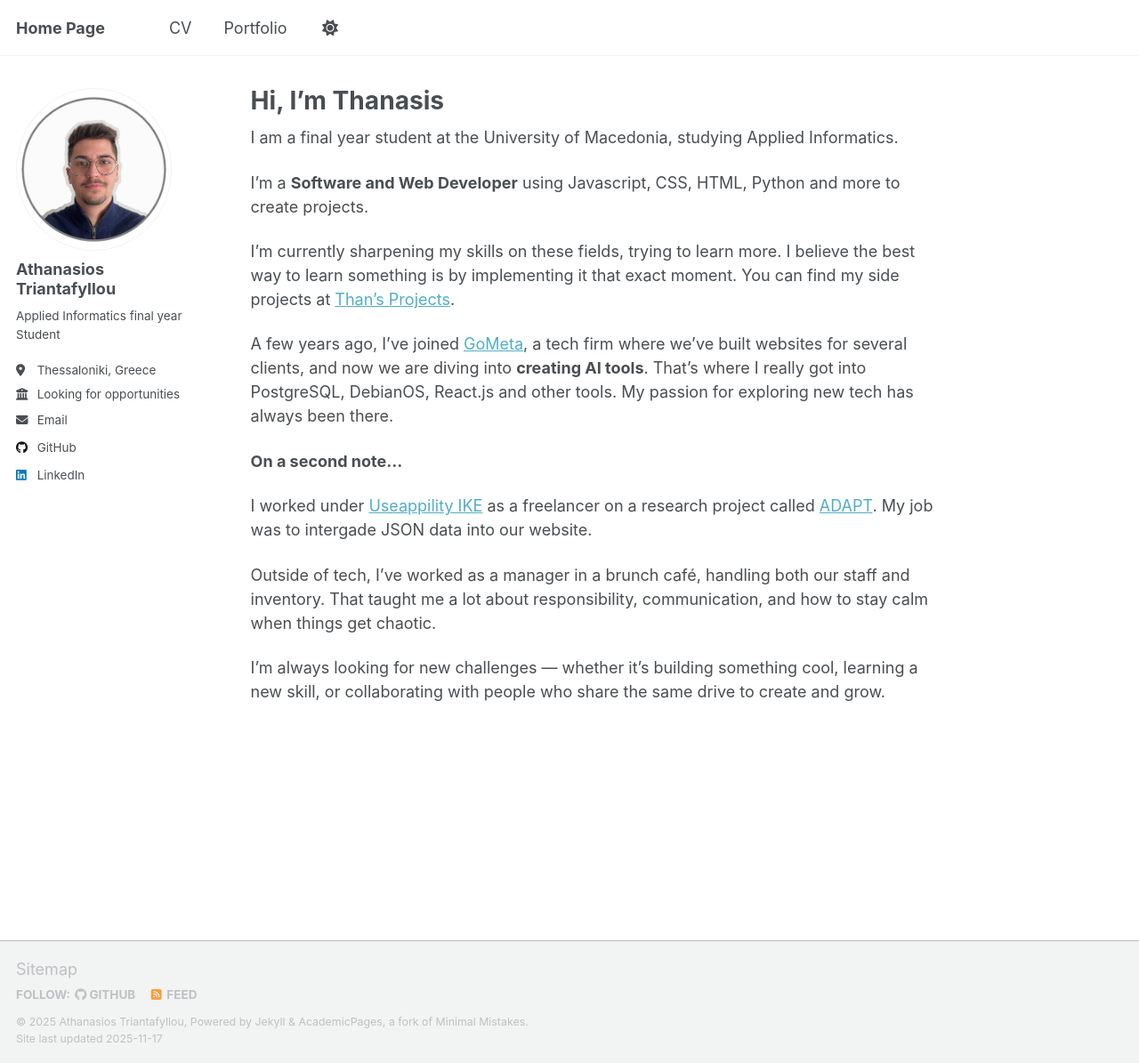
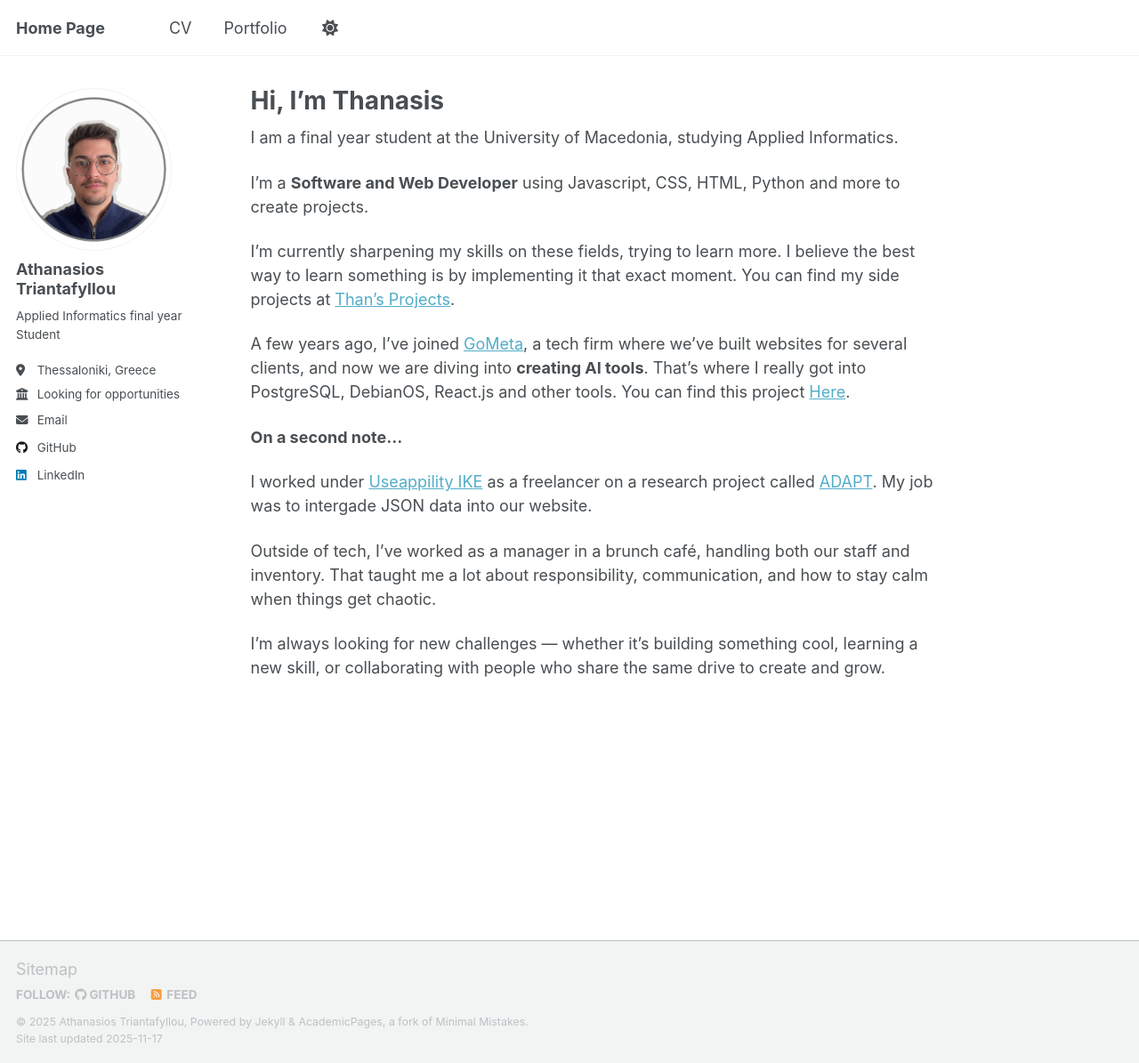
Before and after one commit to AthTriantafyllou/AthTriantafyllou.github.io, a Jekyll site: the page built from _pages/about.md, in a window 1280 px wide and 1195 px high. Shown: the whole window at 89% size. Built offline with Jekyll 4.4.1, drawn with Linux system fonts in a browser that asks for light colours; a script that is not in the unit is left out.

Commit message:
Update about.md

```diff
--- a/_pages/about.md
+++ b/_pages/about.md
@@ -17,7 +17,7 @@ I'm currently sharpening my skills on these fields, trying to learn more. I beli
 You can find my side projects at [Than's Projects](https://thanfyllou.eu/second_brain/index.html){:target="_blank"}.
 
 
-A few years ago, I've joined [GoMeta](https://gometa.gr){:target="_blank"}, a tech firm where we’ve built websites for several clients, and now we are diving into <b>creating AI tools</b>. That's where I really got into PostgreSQL, DebianOS, React.js and other tools. My passion for exploring new tech has always been there.
+A few years ago, I've joined [GoMeta](https://gometa.gr){:target="_blank"}, a tech firm where we’ve built websites for several clients, and now we are diving into <b>creating AI tools</b>. That's where I really got into PostgreSQL, DebianOS, React.js and other tools. You can find this project [Here](https://myaips.cloud/){:target="_blank"}.
 
 
 <b>On a second note...</b>
```
